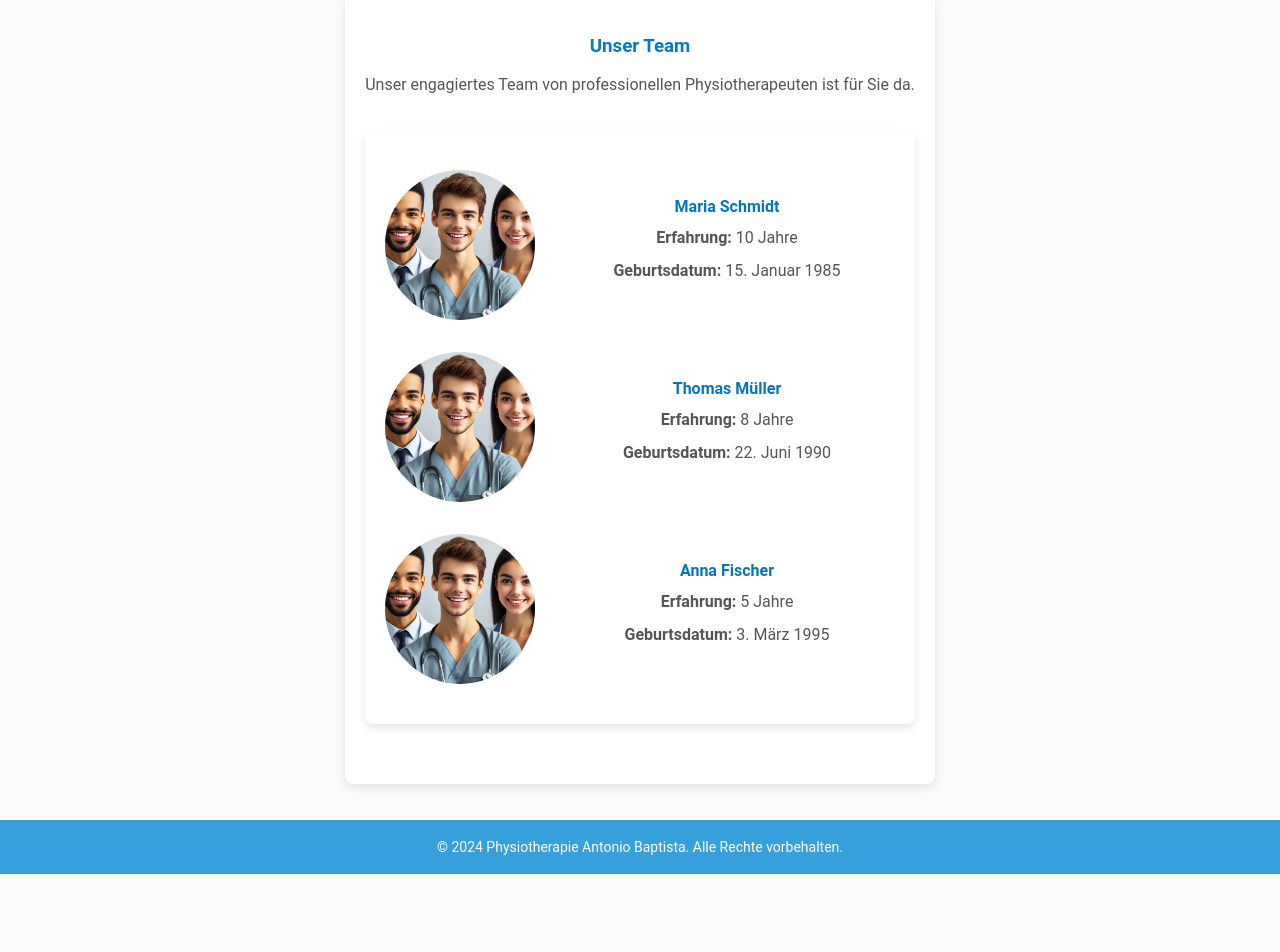
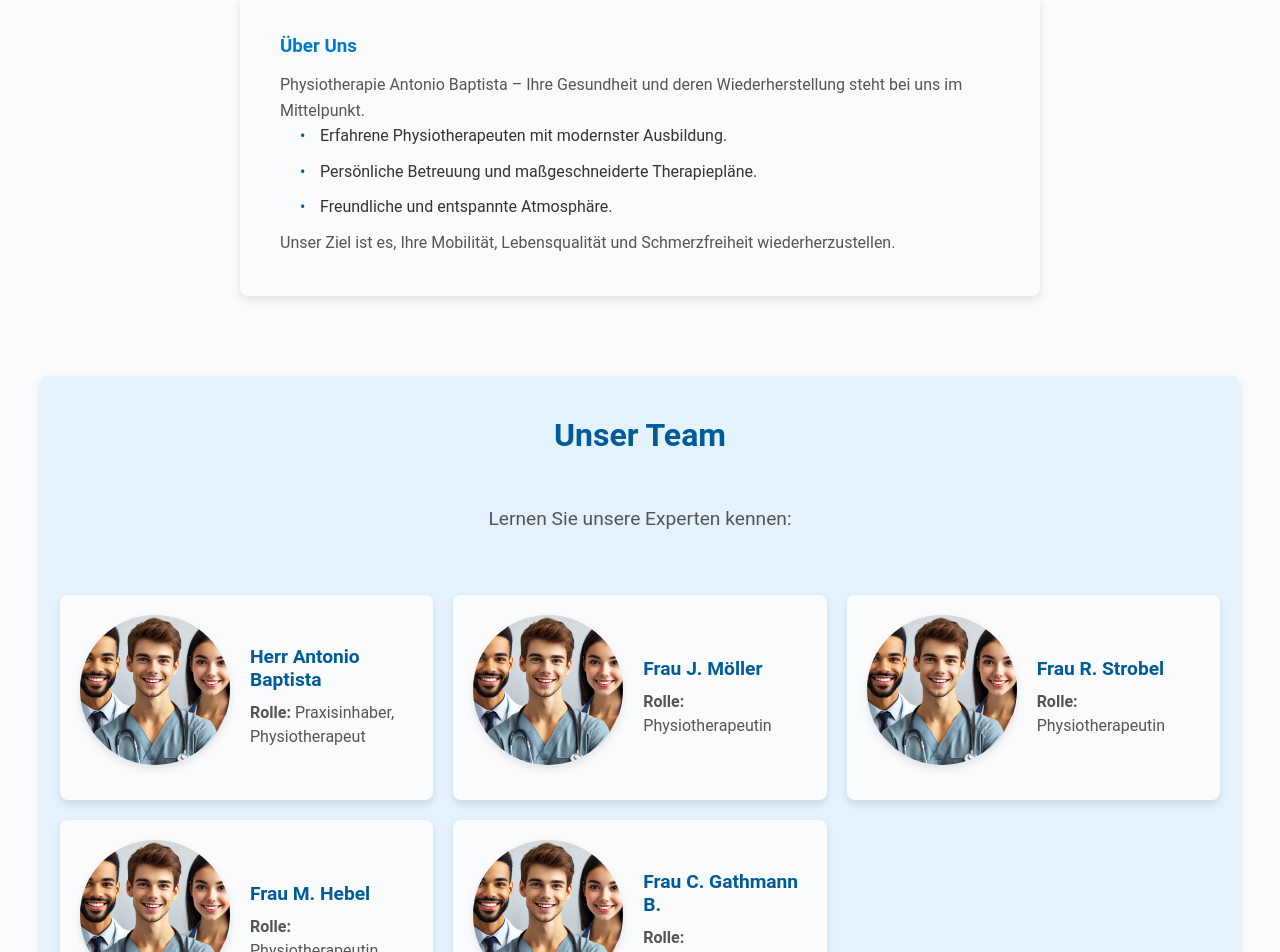
Before and after one commit to josepas/praxis-antonio, a Next.js app: page /team in a window 1280 px wide. Shown: the part 161-1113 px from the top of the page. Before the commit the page ends 1035 px from the top, so only its background shows below. Built offline with nearby package versions, Linux system fonts and the light colour scheme.

Commit message:
Changes to the Team section
- Added real information for team members
- Modified the style a bit

Signed-off-by: Jose Pascarella <josepas@amazon.com>

```diff
--- a/app/team/page.tsx
+++ b/app/team/page.tsx
@@ -3,60 +3,102 @@ import '../globals.css';
 import './team.css';
 import Image from 'next/image';
 
-
-
 export default function Team() {
   return (
-    <section>
-      <h3>Unser Team</h3>
-      <p>Unser engagiertes Team von professionellen Physiotherapeuten ist für Sie da.</p>
+    <>
+      <section className="about-section">
+        <h3 className="about-title">Über Uns</h3>
+        <p className="about-description">
+          Physiotherapie Antonio Baptista – Ihre Gesundheit und deren Wiederherstellung steht bei uns im Mittelpunkt.
+        </p>
+        <div className="about-highlights">
+          <ul>
+            <li>Erfahrene Physiotherapeuten mit modernster Ausbildung.</li>
+            <li>Persönliche Betreuung und maßgeschneiderte Therapiepläne.</li>
+            <li>Freundliche und entspannte Atmosphäre.</li>
+          </ul>
+        </div>
+        <p className="about-goal">
+          Unser Ziel ist es, Ihre Mobilität, Lebensqualität und Schmerzfreiheit wiederherzustellen.
+        </p>
+      </section>
 
       <section className="team-list">
+        <h3 className="team-title">Unser Team</h3>
+        <p className="team-description">Lernen Sie unsere Experten kennen:</p>
+
+        <div className="grid-container">
           <div className="team-member">
             <Image
               src="/team-member1.jpg"
-            alt="Teammitglied 1"
+              alt="Antonio Baptista"
               width={150}
               height={150}
               className="team-photo"
             />
             <div className="team-info">
-            <h4>Maria Schmidt</h4>
-            <p><strong>Erfahrung:</strong> 10 Jahre</p>
-            <p><strong>Geburtsdatum:</strong> 15. Januar 1985</p>
+              <h4>Herr Antonio Baptista</h4>
+              <p><strong>Rolle:</strong> Praxisinhaber, Physiotherapeut</p>
             </div>
           </div>
 
           <div className="team-member">
             <Image
               src="/team-member2.jpg"
-            alt="Teammitglied 2"
+              alt="J. Möller"
               width={150}
               height={150}
               className="team-photo"
             />
             <div className="team-info">
-            <h4>Thomas Müller</h4>
-            <p><strong>Erfahrung:</strong> 8 Jahre</p>
-            <p><strong>Geburtsdatum:</strong> 22. Juni 1990</p>
+              <h4>Frau J. Möller</h4>
+              <p><strong>Rolle:</strong> Physiotherapeutin</p>
             </div>
           </div>
 
           <div className="team-member">
             <Image
               src="/team-member3.jpg"
-            alt="Teammitglied 3"
+              alt="R. Strobel"
               width={150}
               height={150}
               className="team-photo"
             />
             <div className="team-info">
-            <h4>Anna Fischer</h4>
-            <p><strong>Erfahrung:</strong> 5 Jahre</p>
-            <p><strong>Geburtsdatum:</strong> 3. März 1995</p>
+              <h4>Frau R. Strobel</h4>
+              <p><strong>Rolle:</strong> Physiotherapeutin</p>
+            </div>
+          </div>
+
+          <div className="team-member">
+            <Image
+              src="/team-member3.jpg"
+              alt="M. Hebel"
+              width={150}
+              height={150}
+              className="team-photo"
+            />
+            <div className="team-info">
+              <h4>Frau M. Hebel</h4>
+              <p><strong>Rolle:</strong> Physiotherapeutin</p>
+            </div>
+          </div>
+
+          <div className="team-member">
+            <Image
+              src="/team-member3.jpg"
+              alt="C. Gathmann B."
+              width={150}
+              height={150}
+              className="team-photo"
+            />
+            <div className="team-info">
+              <h4>Frau C. Gathmann B.</h4>
+              <p><strong>Rolle:</strong> Physiotherapeutin</p>
+            </div>
           </div>
         </div>
       </section>
-    </section>
+    </>
   );
 }
--- a/app/team/team.css
+++ b/app/team/team.css
@@ -1,29 +1,119 @@
 .team-list {
+  margin: 40px auto;
+  max-width: 1200px;
   display: flex;
   flex-direction: column;
-    gap: 2rem;
-    margin-top: 2rem;
+  gap: 30px;
 }
 
 .team-member {
   display: flex;
   align-items: center;
+  gap: 20px;
+}
+
+.team-member.reverse {
+  flex-direction: row-reverse;
+}
+
+.team-photo {
+  border-radius: 8px;
+  box-shadow: 0 4px 8px rgba(0, 0, 0, 0.1);
+}
+
+.team-info {
+  text-align: left;
+}
+
+.team-info h4 {
+  font-size: 1.5rem;
+  color: #005b9a; /* Matches global heading color */
+  margin-bottom: 10px;
+}
+
+.team-info p {
+  font-size: 1rem;
+  color: #555;
+  line-height: 1.6;
+}
+
+.about-section {
+  padding: 40px;
+  background-color: #f9fbfd;
+  margin-bottom: 40px;
+  text-align: left;
+}
+
+.about-section ul {
+  list-style: none;
+  padding-left: 20px;
+}
+
+.about-section ul li {
+  margin-bottom: 10px;
+  position: relative;
+  padding-left: 20px;
+}
+
+.about-section ul li::before {
+  content: '•';
+  position: absolute;
+  left: 0;
+  color: #005b9a;
+}
+
+.team-title {
+  font-size: 2rem;
+  text-align: center;
+  color: #005b9a;
+  margin-bottom: 20px;
+}
+
+.team-description {
+  font-size: 1.2rem;
+  text-align: center;
+  margin-bottom: 30px;
+}
+
+.grid-container {
+  display: grid;
+  gap: 20px;
+  grid-template-columns: 1fr; /* Default for small screens (single column) */
+}
+
+@media (min-width: 768px) {
+  .grid-container {
+    grid-template-columns: repeat(3, 1fr); /* Three columns for larger screens */
+  }
+}
+
+.team-member {
+  background-color: #f9fbfd;
+  border-radius: 8px;
+  box-shadow: 0 4px 8px rgba(0, 0, 0, 0.1);
+  text-align: center;
+  padding: 20px;
+  transition: transform 0.2s, box-shadow 0.2s;
+}
+
+.team-member:hover {
+  transform: translateY(-5px);
+  box-shadow: 0 6px 12px rgba(0, 0, 0, 0.15);
 }
 
 .team-photo {
   border-radius: 50%;
-    margin-right: 1.5rem;
-  }
-
-  .team-info {
-    flex: 1;
+  margin-bottom: 15px;
 }
 
 .team-info h4 {
-    margin: 0;
-    color: #0277bd; /* Blue */
+  font-size: 1.2rem;
+  color: #005b9a;
+  margin-bottom: 10px;
 }
 
 .team-info p {
-    margin: 0.5rem 0;
+  font-size: 1rem;
+  color: #555;
+  line-height: 1.5;
 }
```
Lines whose indentation alone changed are shown as unchanged.
